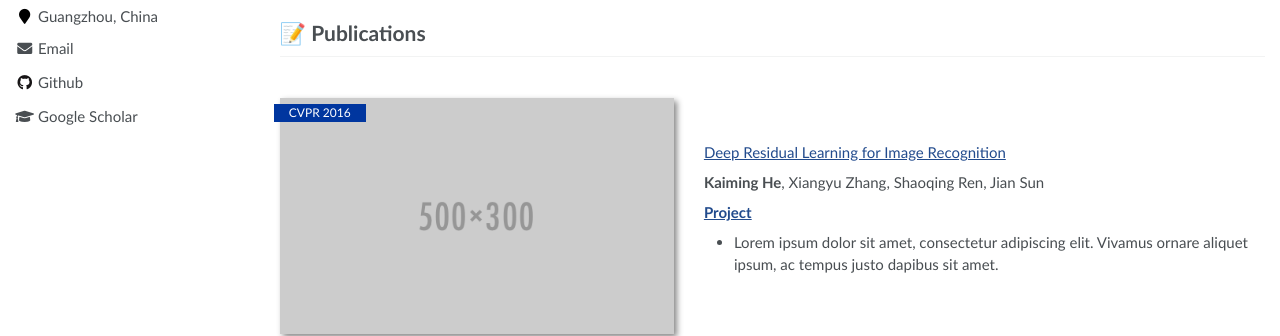
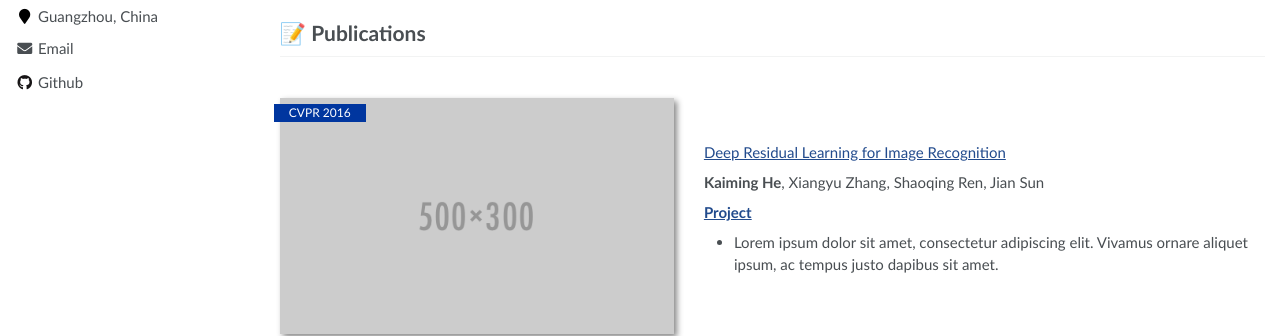
Before and after one commit to heeeyk/heeeyk.github.io, a Jekyll site: the page built from _pages/about.md, in a window 1280 px wide. Shown: the part 408-744 px from the top of the page. Built offline with Jekyll 4.4.1, drawn with Linux system fonts in a browser that asks for light colours.

Commit message:
Update _config.yml

```diff
--- a/_config.yml
+++ b/_config.yml
@@ -9,7 +9,7 @@
 title                    : "Yongkang He (何永康)"
 description              : "Master at GDUT."
 repository               : "heeeyk/heeeyk.github.io"
-google_scholar_stats_use_cdn : true
+google_scholar_stats_use_cdn : False
 
 # google analytics
 google_analytics_id      :  # get google_analytics_id from https://analytics.google.com/analytics/
@@ -27,7 +27,7 @@ author:
   location         : "Guangzhou, China"
   employer         :
   pubmed           :
-  googlescholar    : "https://scholar.google.com/citations?user=YOUR_GOOGLE_SCHOLAR_ID"
+  googlescholar    : # "https://scholar.google.com/citations?user=YOUR_GOOGLE_SCHOLAR_ID"
   email            : "heeeyk99@gmail.com"
   researchgate     :  # e.g., "https://www.researchgate.net/profile/yourprofile"
   uri              :
```
